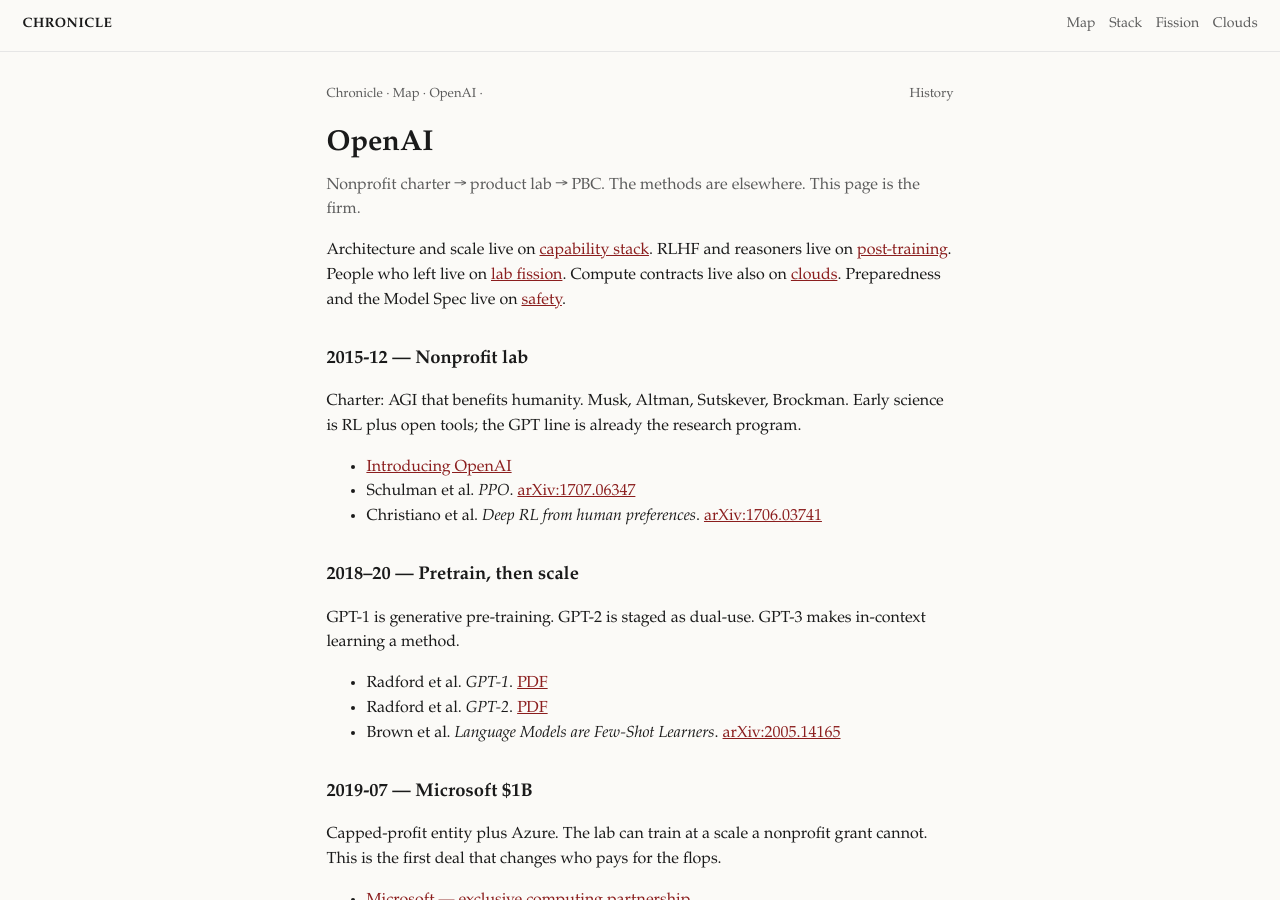
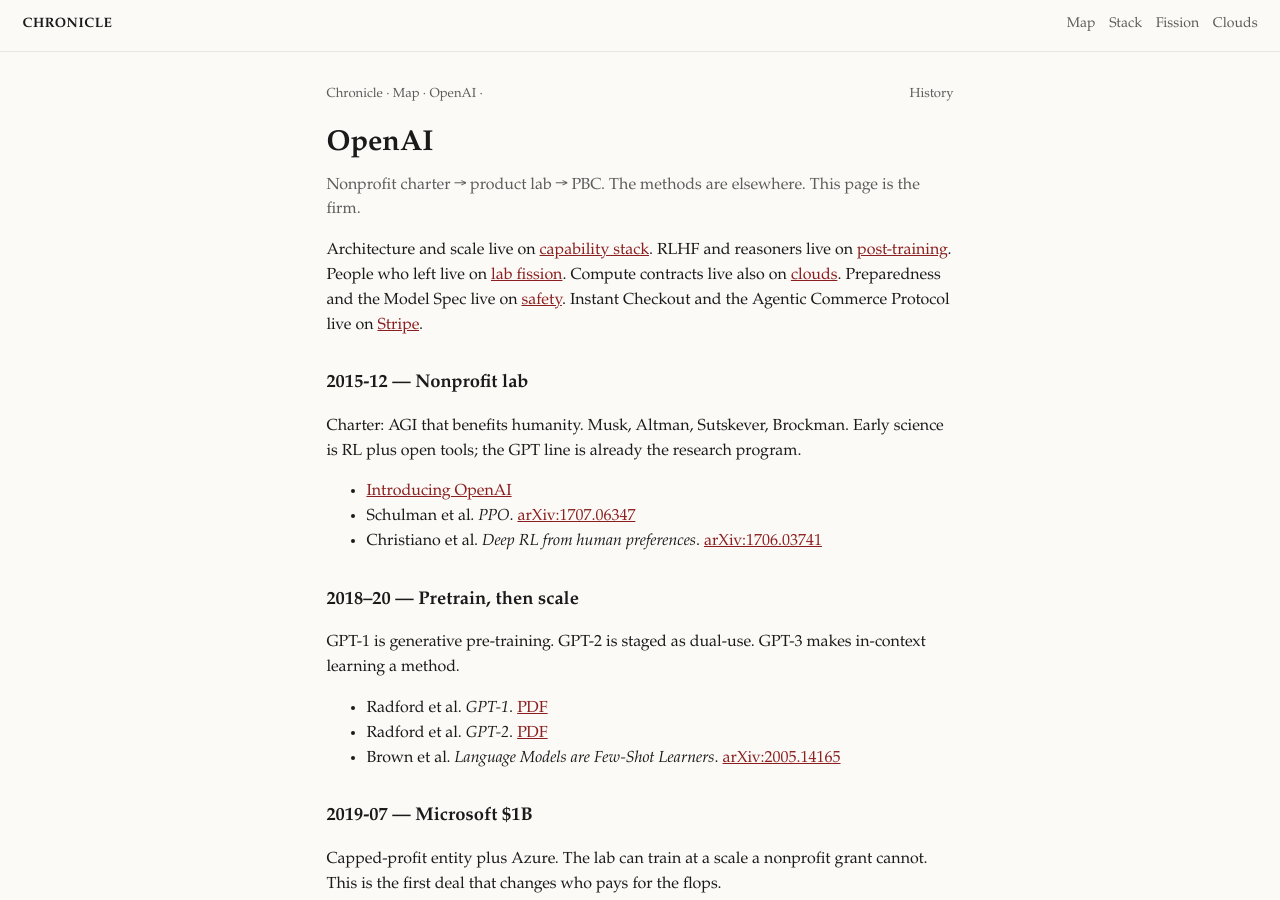
Before and after one commit to vandontduong/chronicle, a Jekyll site: the page built from timelines/openai.md, in a window 1280 px wide and 900 px high. Built offline with Jekyll 4.4.1, drawn with Linux system fonts in a browser that asks for light colours; some of the changed text lies outside the part shown.

Commit message:
Point Instant Checkout and ACP at Stripe

```diff
--- a/timelines/openai.md
+++ b/timelines/openai.md
@@ -8,7 +8,7 @@ permalink: /timelines/openai/
 
 <p class="meta">Nonprofit charter → product lab → PBC. The methods are elsewhere. This page is the firm.</p>
 
-Architecture and scale live on [capability stack]({{ '/timelines/capability-stack/' | relative_url }}). RLHF and reasoners live on [post-training]({{ '/timelines/post-training/' | relative_url }}). People who left live on [lab fission]({{ '/timelines/lab-fission/' | relative_url }}). Compute contracts live also on [clouds]({{ '/timelines/clouds/' | relative_url }}). Preparedness and the Model Spec live on [safety]({{ '/timelines/safety/' | relative_url }}).
+Architecture and scale live on [capability stack]({{ '/timelines/capability-stack/' | relative_url }}). RLHF and reasoners live on [post-training]({{ '/timelines/post-training/' | relative_url }}). People who left live on [lab fission]({{ '/timelines/lab-fission/' | relative_url }}). Compute contracts live also on [clouds]({{ '/timelines/clouds/' | relative_url }}). Preparedness and the Model Spec live on [safety]({{ '/timelines/safety/' | relative_url }}). Instant Checkout and the Agentic Commerce Protocol live on [Stripe]({{ '/timelines/stripe/' | relative_url }}).
 
 ## 2015-12 — Nonprofit lab
 
@@ -97,4 +97,4 @@ $15B in preferred now, $35B later on triggers, plus AWS capacity. Seattle now ow
 
 ## What this page is not
 
-A GPT version log. Agents and computer-use: [agents]({{ '/timelines/agents/' | relative_url }}). The Microsoft / CoreWeave / Stargate *landlord* math: [clouds]({{ '/timelines/clouds/' | relative_url }}).
+A GPT version log. Agents and computer-use: [agents]({{ '/timelines/agents/' | relative_url }}). The Microsoft / CoreWeave / Stargate *landlord* math: [clouds]({{ '/timelines/clouds/' | relative_url }}). ChatGPT Instant Checkout and ACP: [Stripe]({{ '/timelines/stripe/' | relative_url }}).
```
